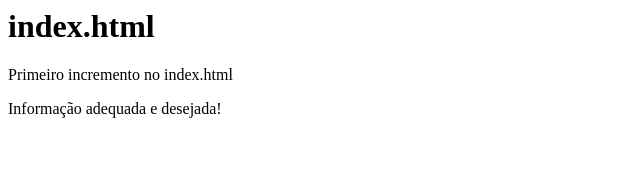
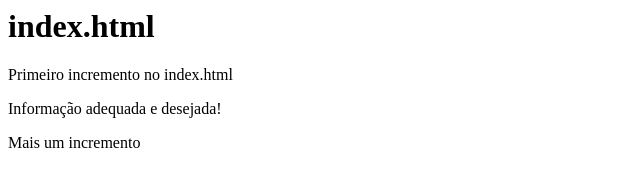
Before and after one commit to CrummenauerCA/GitPro, a plain HTML site: page index.html in a window 1280 px wide. Shown: the whole page, without its empty margins (0-640 px from the left). Drawn offline with Linux system fonts and the light colour scheme.

Commit message:
Adicionada a quarta linha em index.html

```diff
--- a/index.html
+++ b/index.html
@@ -1,3 +1,4 @@
 <h1>index.html</h1>
 <p>Primeiro incremento no index.html</p>
 <p>Informação adequada e desejada!</p>
+<p>Mais um incremento</p>
```
